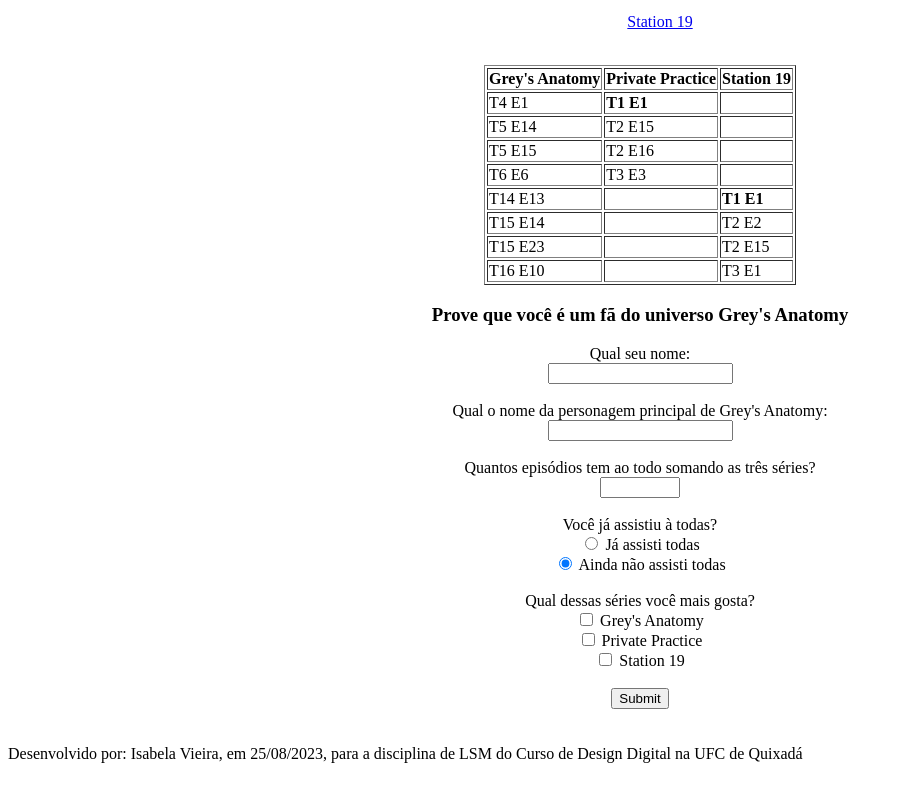
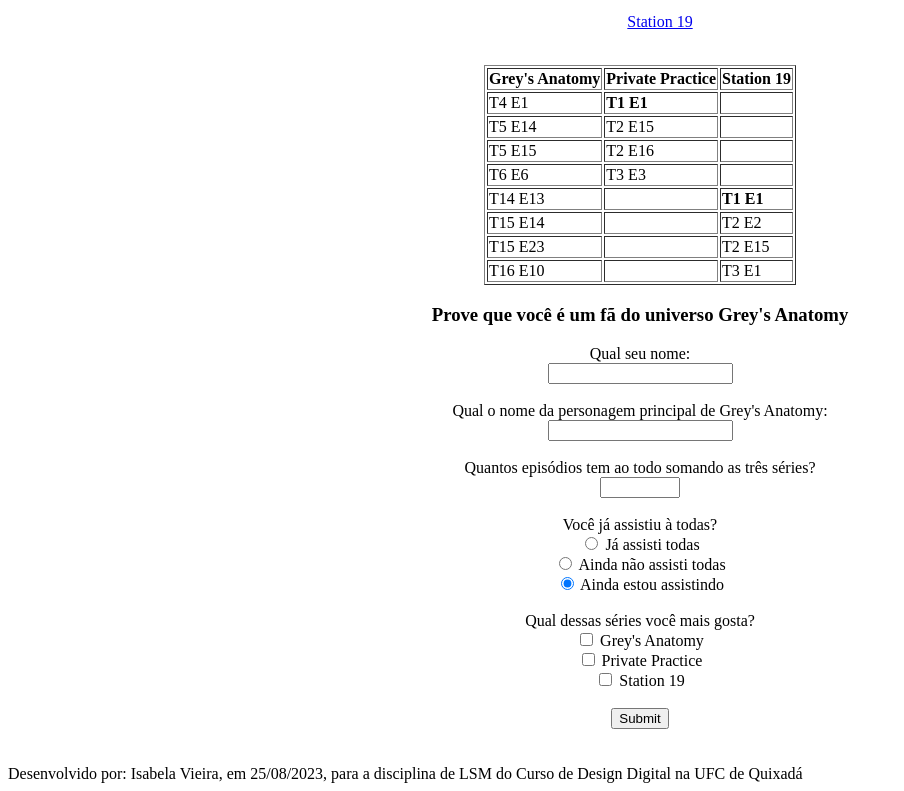
Before and after one commit to isabonham/ufc_lms, a plain HTML site: page Atividades/02-atvd-25-08.html in a window 1280 px wide. Shown: the part 346-1137 px from the top of the page, without its empty margins (0-904 px from the left). Drawn offline with Linux system fonts and the light colour scheme.

Commit message:
Update 02-atvd-25-08.html

```diff
--- a/Atividades/02-atvd-25-08.html
+++ b/Atividades/02-atvd-25-08.html
@@ -108,7 +108,7 @@
 
         <article>
             <center>
-                <form action="/https://www.w3schools.com/action_page.php" method="get">
+                <form action="/https://www.w3schools.com/action_page.php">
                     <h3>Prove que você é um fã do universo Grey's Anatomy</h3>
                     Qual seu nome: <br>
                     <input type = "text" name = "username" maxlength = "15"> <br><br>
@@ -121,7 +121,8 @@
 
                     Você já assistiu à todas? <br>
                     <input type = "radio" name = "watched" value = "watched" checked> Já assisti todas<br>
-                    <input type = "radio" name = "watched" value = "notwatched" checked> Ainda não assisti todas<br><br>
+                    <input type = "radio" name = "watched" value = "notwatched" checked> Ainda não assisti todas<br>
+                    <input type = "radio" name = "watched" value = "untilwatched" checked> Ainda estou assistindo<br><br>
 
                     Qual dessas séries você mais gosta? <br>
                     <input type = "checkbox" name = "tvshow" value = "grey's anatomy"> Grey's Anatomy<br>
```
